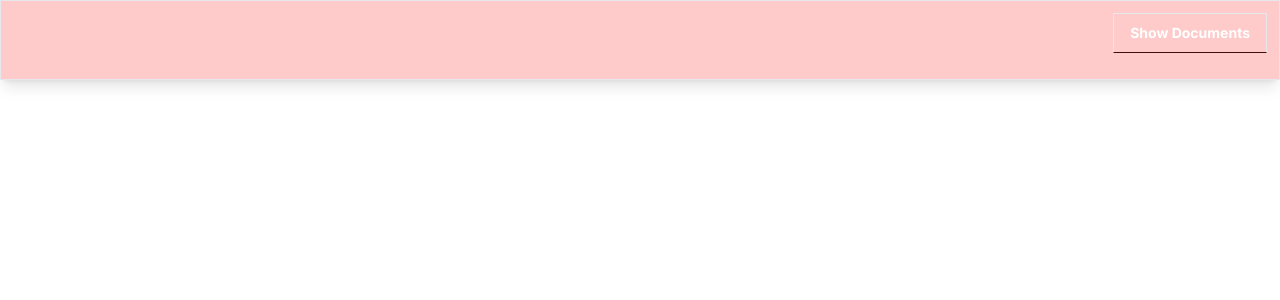
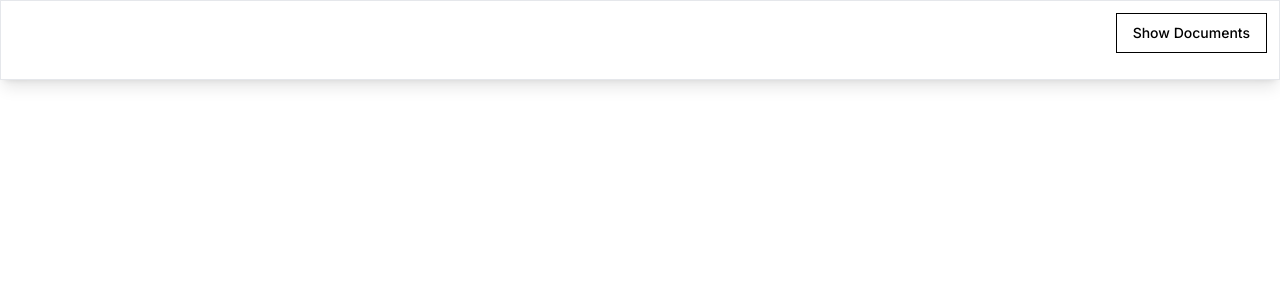
Before and after one commit to gourab8389/docblend, a Next.js app: page / in a window 1280 px wide. Shown: the top 300 px of the page. Built offline with nearby package versions, Linux system fonts and the light colour scheme.

Commit message:
page changes

```diff
--- a/app/dashboard/page.tsx
+++ b/app/dashboard/page.tsx
@@ -1,15 +1,15 @@
 import { Button } from '@/components/ui/button';
-import {  SignOutButton } from '@clerk/nextjs';
+import {  SignOutButton, UserButton } from '@clerk/nextjs';
 import React from 'react';
 
 function Dashboard() {
   return (
     <div className=''>
       <h1>Dashboard</h1>
-      <div className="absolute top-3 right-3">
-      <Button variant={'outline'}>
-        <SignOutButton/>
-      </Button>
+      <div className="absolute top-5 right-5">
+
+        <UserButton/>
+
       </div>
     </div>
   );
--- a/app/page.tsx
+++ b/app/page.tsx
@@ -1,15 +1,13 @@
-import { Button } from "@/components/ui/button";
-import { SignIn } from "@clerk/nextjs";
-import Image from "next/image";
+import { Button, buttonVariants } from "@/components/ui/button";
 import Link from "next/link";
 
 export default function Home() {
   return (
     <div className="relative h-screen">
-      <div className="absolute top-0 left-0 w-full h-20 overflow-hidden bg-red-200 border shadow-lg">
+      <div className="absolute top-0 left-0 w-full h-20 overflow-hidden border shadow-lg">
         <div className="absolute top-3 right-3">
           <Link href={'/dashboard'}>
-            <Button className=" rounded-md font-bold text-white border border-b-red-950">Show Documents</Button>
+            <Button variant={'secondary'} className="border border-black dark:border-white rounded-lg">Show Documents</Button>
           </Link>
         </div>
       </div>
```
